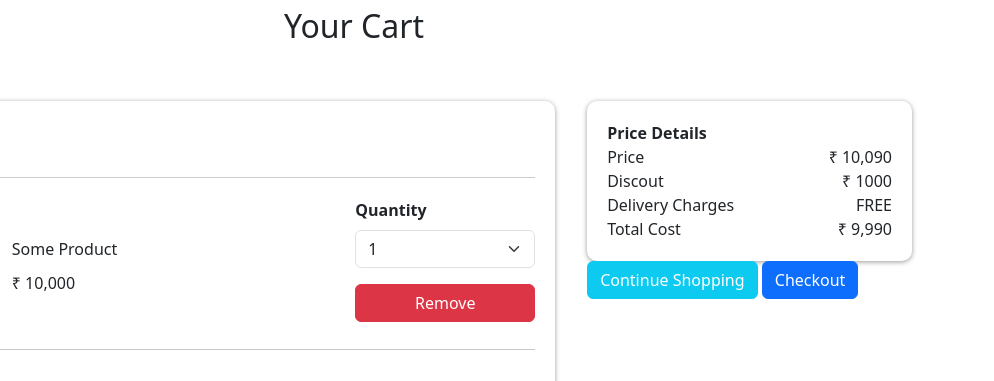
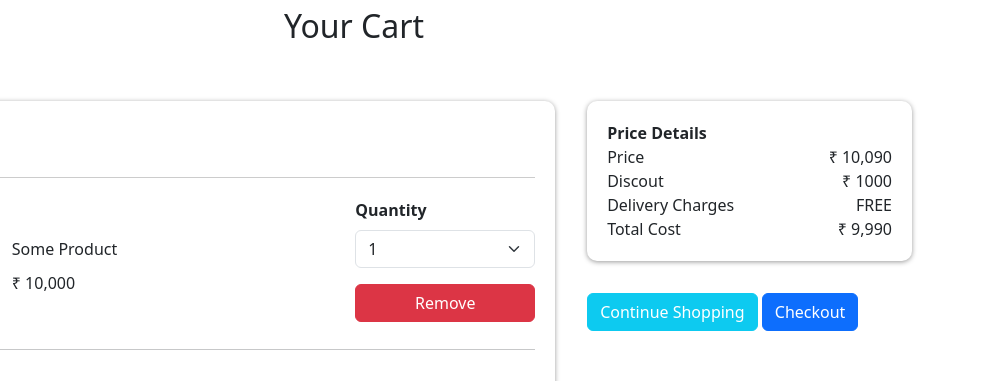
Before and after one commit to Divs-Git/Zen-Cart-Website-UI, a plain HTML site: page cart.html in a window 1280 px wide. Shown: the part 105-486 px from the top of the page, 286-1280 px from the left. Drawn offline with nearby package versions, Linux system fonts and the light colour scheme.

Commit message:
added stickyness to price details box

```diff
--- a/css/cart.css
+++ b/css/cart.css
@@ -54,6 +54,10 @@
 .price-details {
   flex-basis: 30%;
   margin-left: 2rem;
+  gap: 2rem;
+  align-self: flex-start;
+  position: sticky;
+  top: 10px;
 }
 
 .price-details-box {
```
